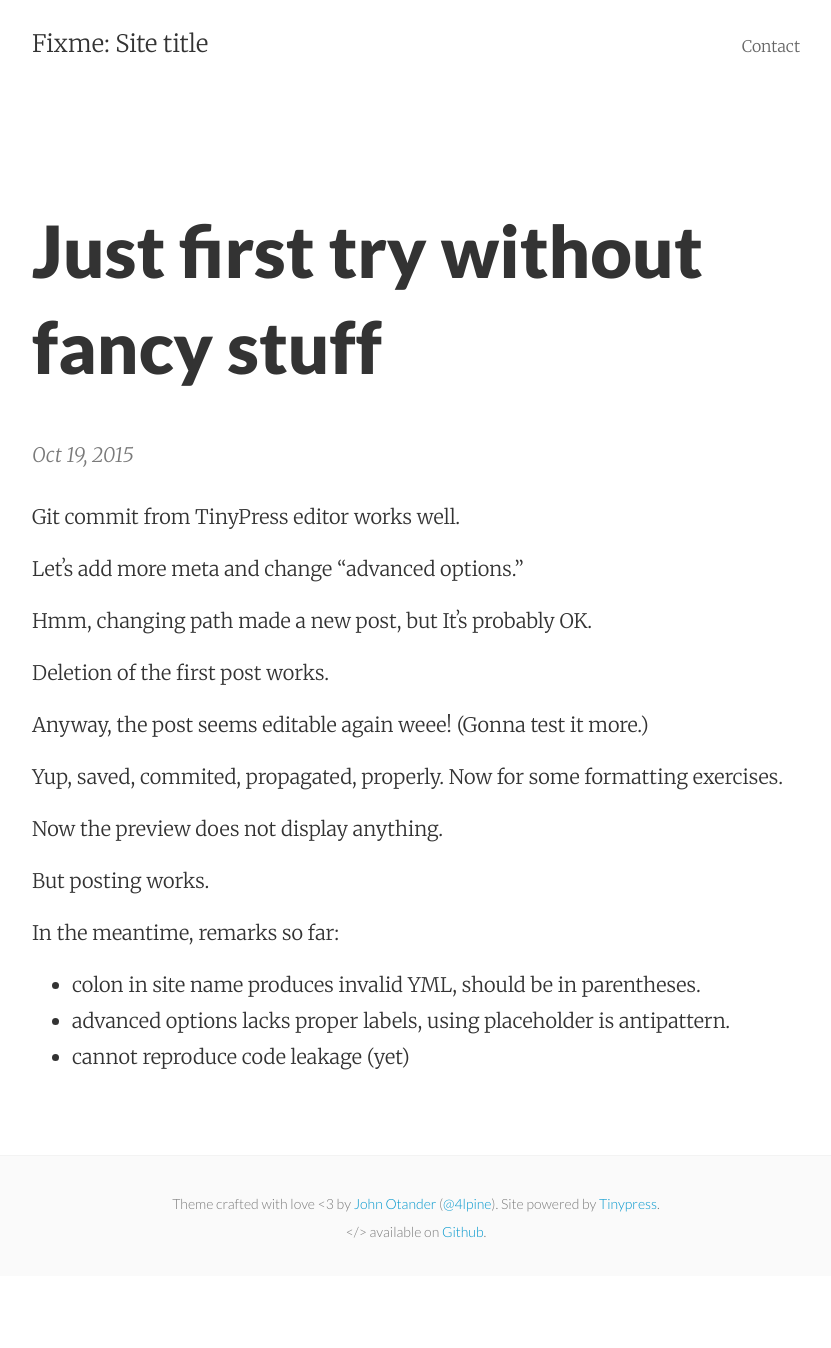
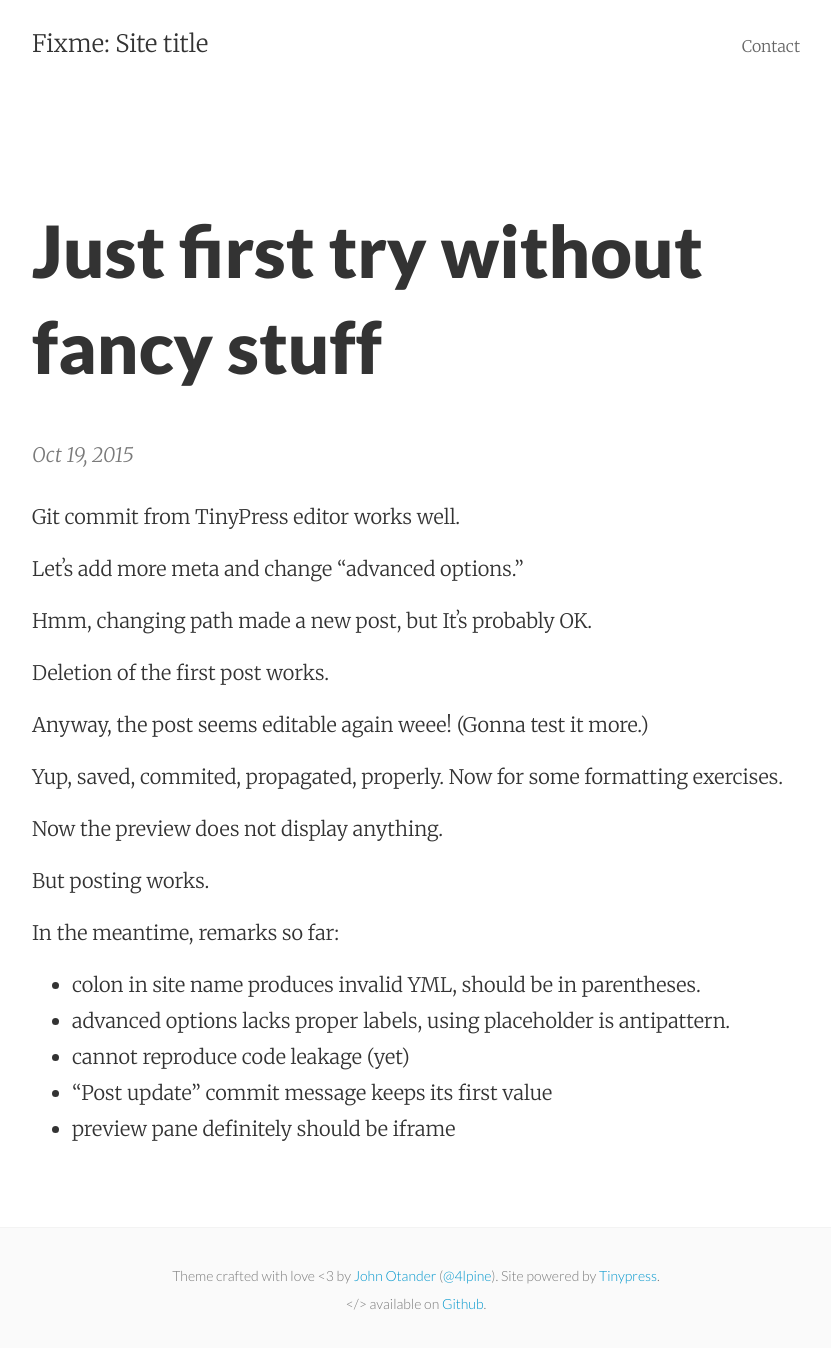
Before and after one commit to myfonj/myfonj.github.io, a Jekyll site: the page built from _posts/2015-10-19-test1.markdown, in a window 1280 px wide. Shown: the whole page, without its empty margins (224-1055 px from the left). Built offline with Jekyll 4.4.1, drawn with Linux system fonts in a browser that asks for light colours; before the commit the page ends 1276 px from its top, so only the background shows below that.

Commit message:
Post update: Just first try without fancy stuff

```diff
--- a/_posts/2015-10-19-test1.markdown
+++ b/_posts/2015-10-19-test1.markdown
@@ -22,6 +22,8 @@ But posting works.
 
 
 In the meantime, remarks so far:
-  - colon in site name produces invalid YML, should be in parentheses.
-  -  advanced options lacks proper labels, using placeholder is antipattern.
-  - cannot reproduce code leakage (yet)
+- colon in site name produces invalid YML, should be in parentheses.
+-  advanced options lacks proper labels, using placeholder is antipattern.
+- cannot reproduce code leakage (yet)
+- "Post update" commit message keeps its first value
+- preview pane definitely should be iframe
```
